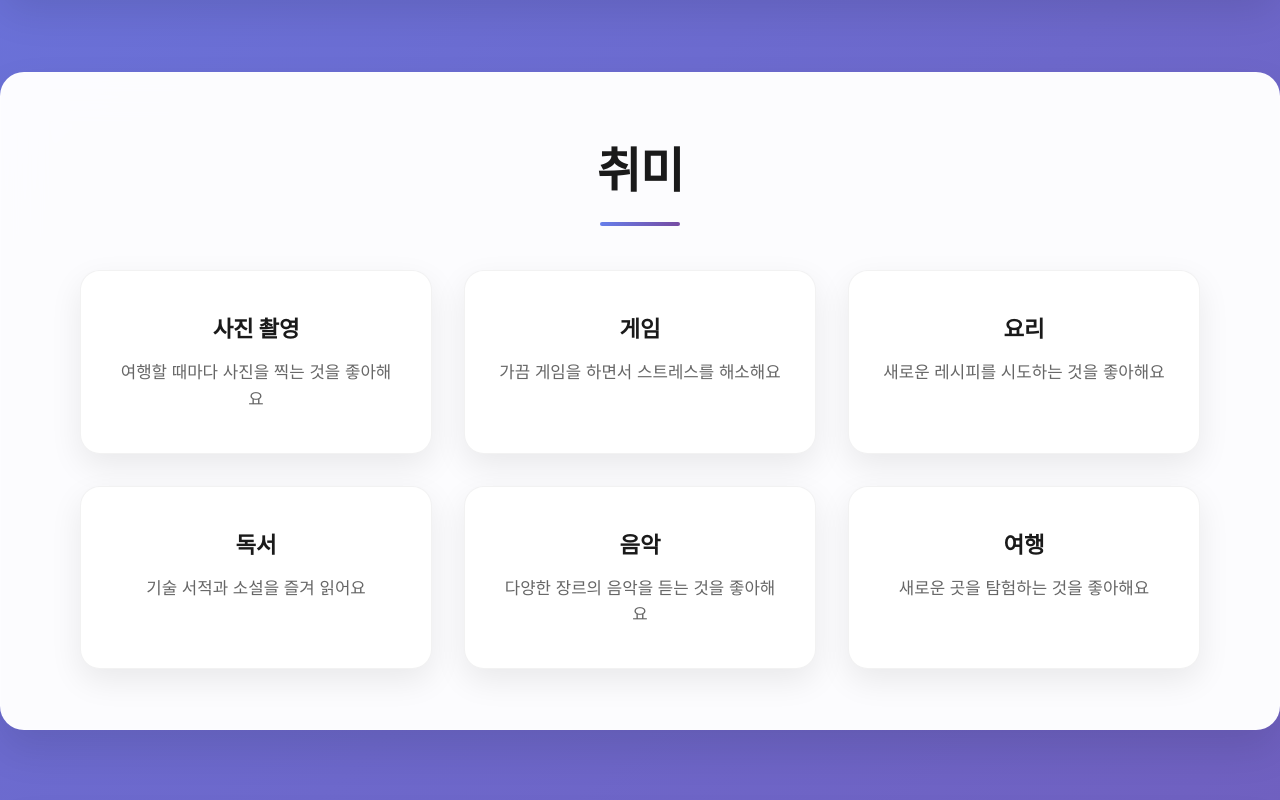
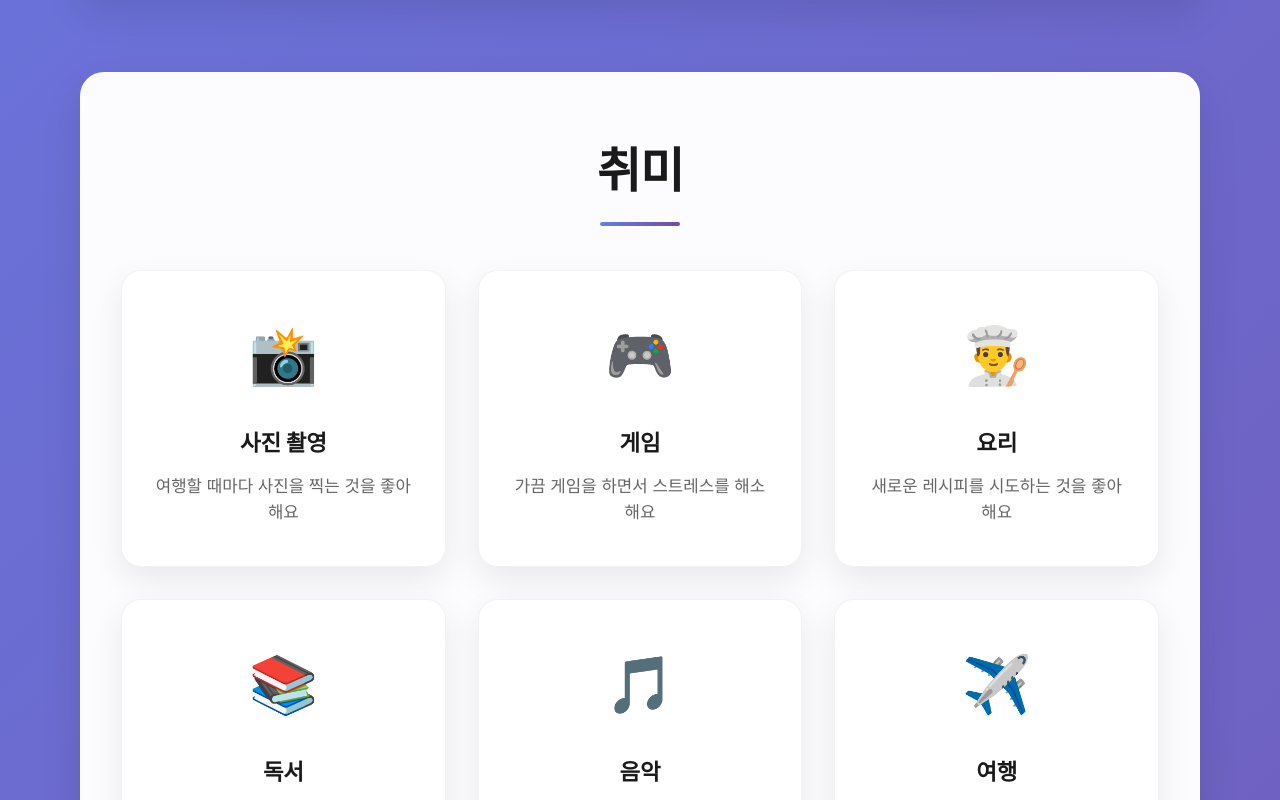
Before and after one commit to jss5187/selso, a React (Create React App) app: page / in a window 1280 px wide. Shown: the part 1580-2380 px from the top of the page. Built offline with nearby package versions, Linux system fonts and the light colour scheme.

Commit message:
좌우 여백 개선 오류 수정

```diff
--- a/src/App.css
+++ b/src/App.css
@@ -9,6 +9,11 @@
 
 .main-content {
   padding: 20px 0;
+  max-width: 1200px;
+  margin: 0 auto;
+  padding-left: 40px;
+  padding-right: 40px;
+  box-sizing: border-box;
 }
 
 /* 컨테이너 */
@@ -16,6 +21,7 @@
   max-width: 1200px;
   margin: 0 auto;
   padding: 0 40px;
+  box-sizing: border-box;
 }
 
 /* 헤더 스타일 */
@@ -309,9 +315,10 @@ section {
   transition: transform 0.3s ease;
 }
 
-.hobby-icon {
+.hobby-emoji {
   font-size: 3.5rem;
   margin-bottom: 24px;
+  display: block;
 }
 
 .hobby-title {
--- a/src/components/Hobbies.tsx
+++ b/src/components/Hobbies.tsx
@@ -7,31 +7,37 @@ const Hobbies: React.FC = () => {
       title: "사진 촬영",
       description: "여행할 때마다 사진을 찍는 것을 좋아해요",
       color: "#ff6b6b",
+      emoji: "📸",
     },
     {
       title: "게임",
       description: "가끔 게임을 하면서 스트레스를 해소해요",
       color: "#4ecdc4",
+      emoji: "🎮",
     },
     {
       title: "요리",
       description: "새로운 레시피를 시도하는 것을 좋아해요",
       color: "#45b7d1",
+      emoji: "👨‍🍳",
     },
     {
       title: "독서",
       description: "기술 서적과 소설을 즐겨 읽어요",
       color: "#96ceb4",
+      emoji: "📚",
     },
     {
       title: "음악",
       description: "다양한 장르의 음악을 듣는 것을 좋아해요",
       color: "#feca57",
+      emoji: "🎵",
     },
     {
       title: "여행",
       description: "새로운 곳을 탐험하는 것을 좋아해요",
       color: "#ff9ff3",
+      emoji: "✈️",
     },
   ];
 
@@ -57,6 +63,7 @@ const Hobbies: React.FC = () => {
                 boxShadow: "0 10px 30px rgba(0,0,0,0.2)",
               }}
             >
+              <div className="hobby-emoji">{hobby.emoji}</div>
               <h3 className="hobby-title">{hobby.title}</h3>
               <p className="hobby-description">{hobby.description}</p>
             </motion.div>
```
